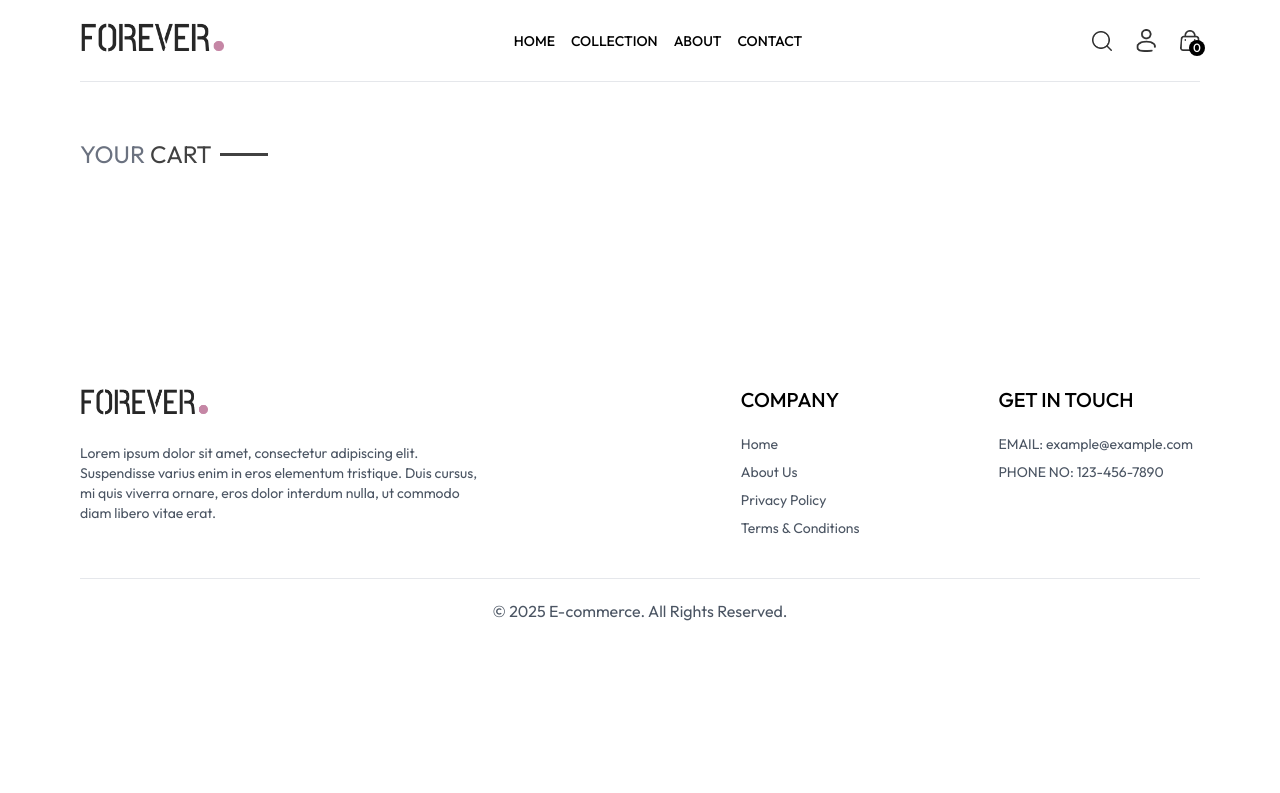
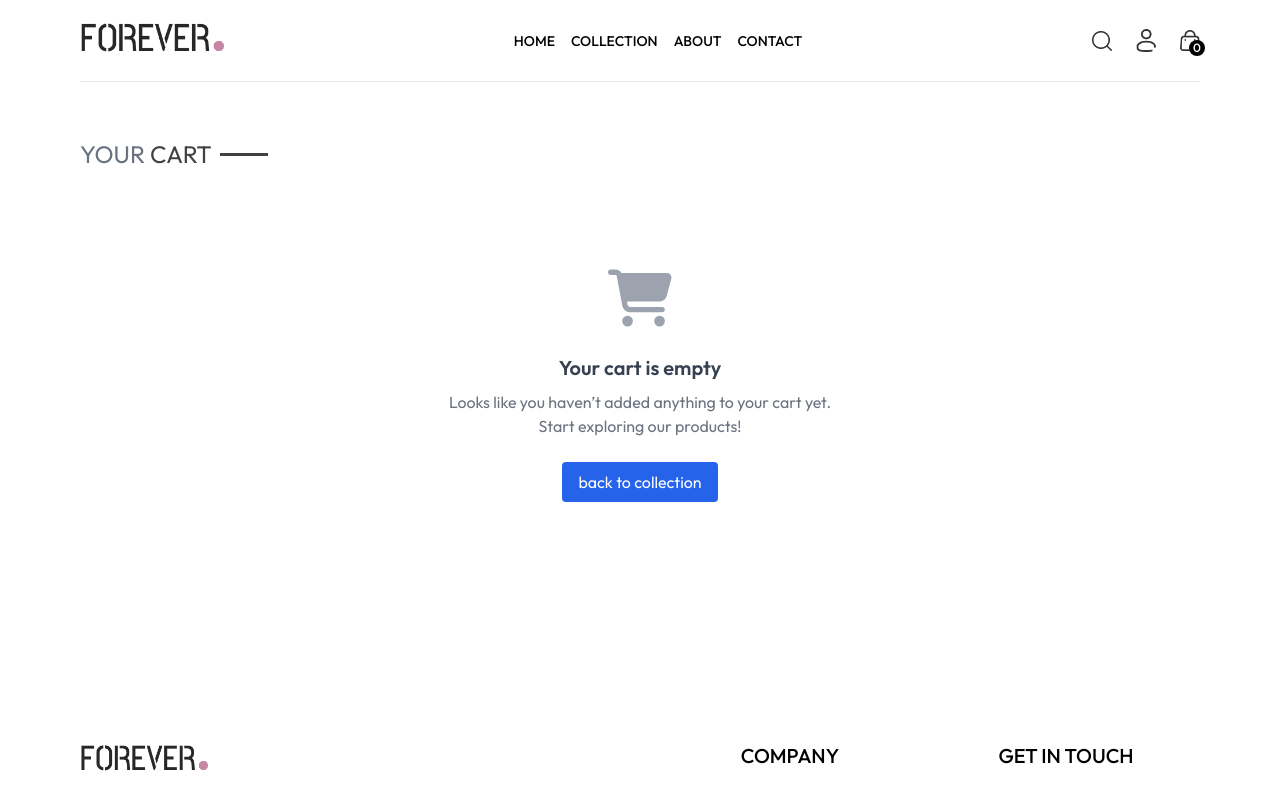
Before and after one commit to naveenkumar13-gif/forever, a React (Create React App) app: page /cart in a window 1280 px wide. Shown: the top 793 px of the page. Built offline with nearby package versions, Linux system fonts and the light colour scheme.

Commit message:
feat: add Font Awesome icons to Cart component and enhance empty cart message

```diff
--- a/package.json
+++ b/package.json
@@ -4,6 +4,9 @@
   "private": true,
   "dependencies": {
     "@ant-design/v5-patch-for-react-19": "^1.0.3",
+    "@fortawesome/fontawesome-svg-core": "^6.7.2",
+    "@fortawesome/free-solid-svg-icons": "^6.7.2",
+    "@fortawesome/react-fontawesome": "^0.2.2",
     "@reduxjs/toolkit": "^2.8.2",
     "@testing-library/dom": "^10.4.0",
     "@testing-library/jest-dom": "^6.6.3",
--- a/src/pages/cart/index.jsx
+++ b/src/pages/cart/index.jsx
@@ -5,12 +5,17 @@ import { assets } from "../../assets/assets";
 import { deleteItem } from "./cartSlice";
 import UpdateQuantity from "../../components/updateQuantity";
 import CartTotal from "../../components/cartTotal";
+import { useNavigate } from "react-router-dom";
+import { faCartShopping } from "@fortawesome/free-solid-svg-icons";
+import { FontAwesomeIcon } from "@fortawesome/react-fontawesome";
 
 const Cart = () => {
   const products = useSelector((state) => state.cart.cart);
   const dispatch = useDispatch();
+  const navigate = useNavigate();
 
   return (
+    <>
       <div className="border-t pt-14">
         <div className="text-2xl mb-3">
           <Title text1={"YOUR"} text2={"CART"} />
@@ -25,28 +30,59 @@ const Cart = () => {
                 <img src={item.image} alt="" className="w-32 max-sm:w-full" />
               </div>
 
-            <div className="">
-              <p>{item.name}</p>
-              <div className="flex gap-4 items-center mt-2 max-sm:flex-col"></div>
+              <div className="max-sm:flex max-sm:items-center max-sm:justify-between max-sm:gap-2 max-sm:w-[80%]">
+                <p className="max-sm:text-lg font-semibold">{item.name}</p>
+                <div className=" ">
+                  <img
+                    src={assets.bin_icon}
+                    alt=""
+                    className="w-6 cursor-pointer max-sm:w-5"
+                    onClick={() => dispatch(deleteItem(item.id))}
+                  />
                 </div>
-            <p className="px-2 border sm:px-3 sm:py-1 bg-slate-50">
+              </div>
+              <p className="px-2 border sm:px-3 sm:py-1 bg-slate-50 max-sm:text-2xl">
                 {item.size}
               </p>
               <div>
                 <UpdateQuantity item={item} />
               </div>
-            <p>${item.price * item.quantity}</p>
+              <p className="font-semibold text-xl">
+                ${item.price * item.quantity}
+              </p>
               <img
                 src={assets.bin_icon}
                 alt=""
-              className="w-6 cursor-pointer"
+                className="w-6 cursor-pointer max-sm:hidden"
                 onClick={() => dispatch(deleteItem(item.id))}
               />
             </div>
           ))}
+          {!products.length && (
+            <div className="flex flex-col items-center justify-center py-16">
+              <FontAwesomeIcon
+                icon={faCartShopping}
+                className="w-16 h-16 text-gray-400 mb-4 animate-bounce"
+              />
+              <h2 className="text-xl font-semibold text-gray-700 mb-2">
+                Your cart is empty
+              </h2>
+              <p className="text-gray-500 text-center max-w-sm">
+                Looks like you haven’t added anything to your cart yet. Start
+                exploring our products!
+              </p>
+              <button
+                className="mt-6 px-4 py-2 bg-blue-600 text-white rounded hover:bg-blue-700 transition-colors"
+                onClick={() => navigate("/collection")}
+              >
+                back to collection
+              </button>
+            </div>
+          )}
         </div>
         {products.length > 0 && <CartTotal products={products} />}
       </div>
+    </>
   );
 };
 
--- a/src/pages/placeOrder/index.jsx
+++ b/src/pages/placeOrder/index.jsx
@@ -1,11 +1,16 @@
-import React from 'react'
+import React from "react";
+import Title from "../../components/title";
 
 function PlaceOrder() {
   return (
     <div>
-
+      <div>
+        <div className="text-xl sm:text-2xl my-3">
+          <Title text1={"DELIVERY"} text2={"INFORMATION"} />
+        </div>
+      </div>
     </div>
-  )
+  );
 }
 
-export default PlaceOrder
+export default PlaceOrder;
```
Also changed, not shown: 1 other file (tests, documents, lock files or other folders). Lines whose indentation alone changed are shown as unchanged.
